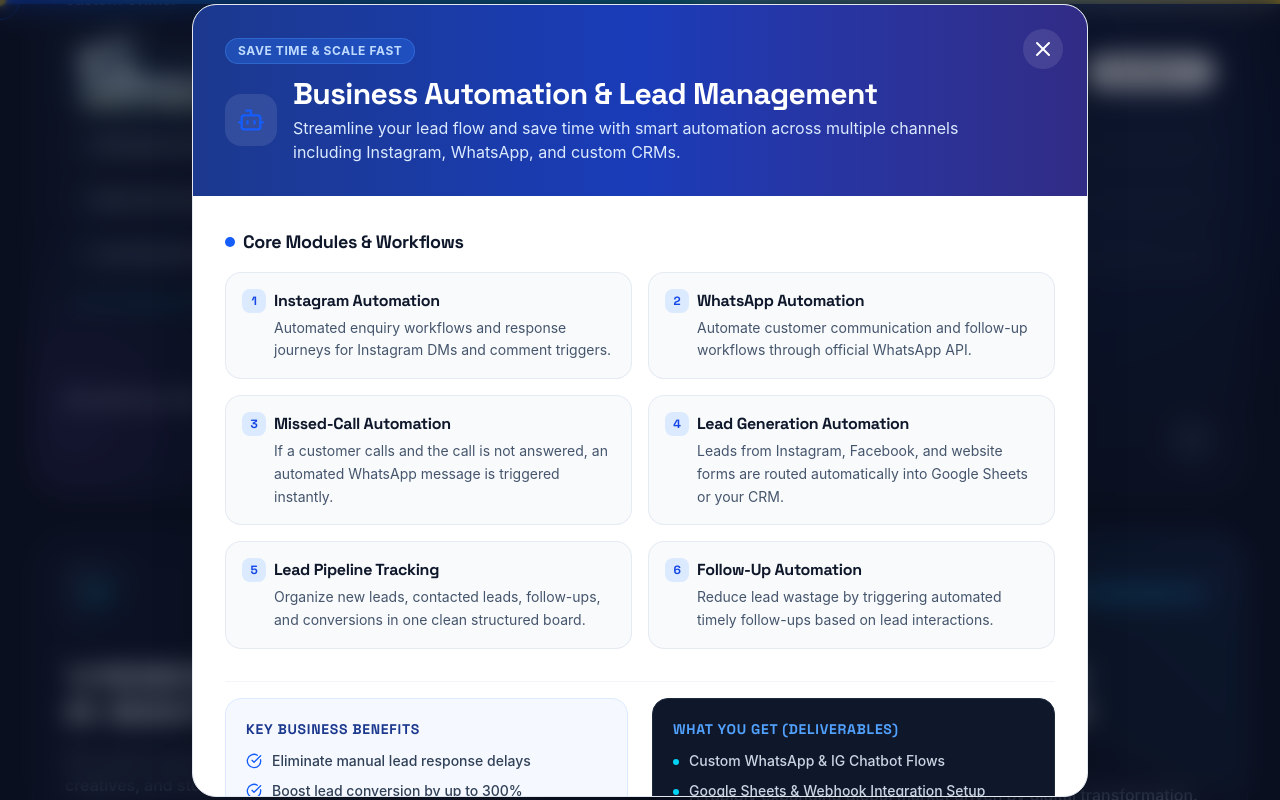
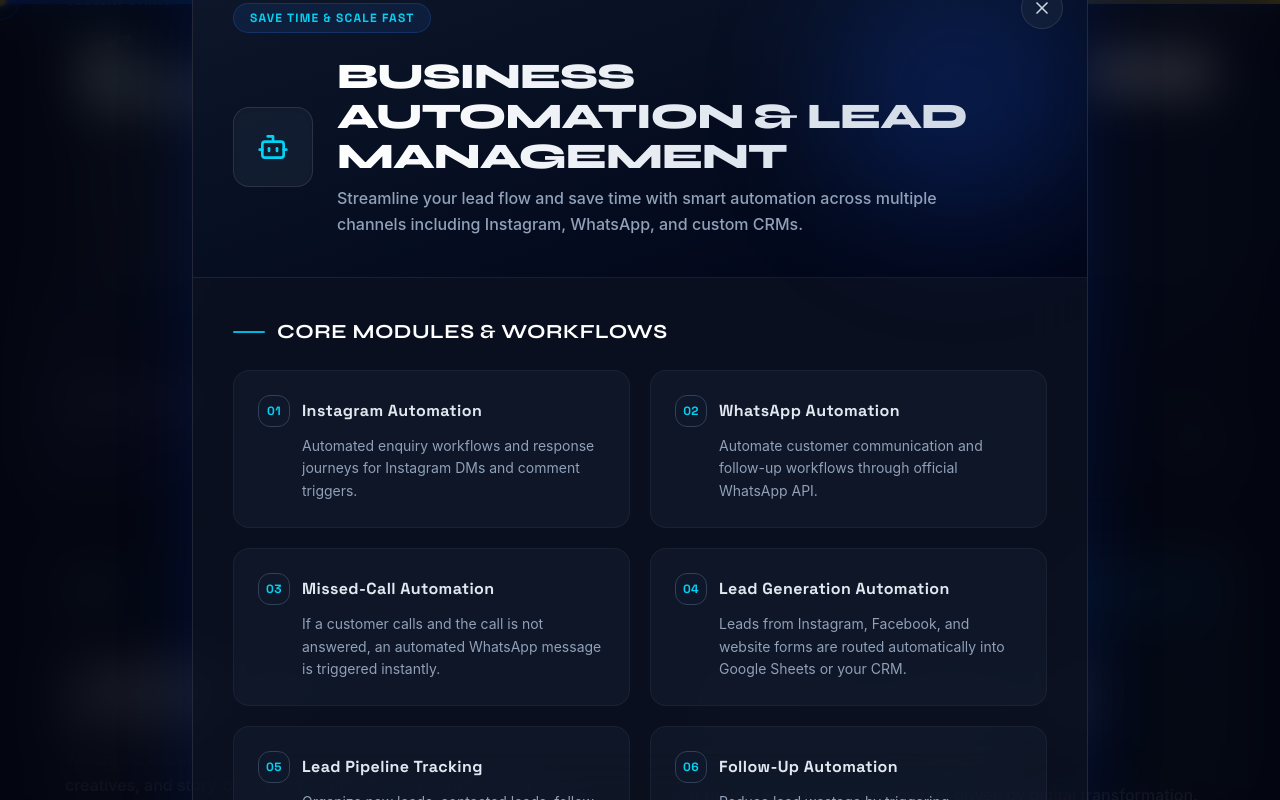
Before and after one commit to praneethreddy-18/snacksMediaMarketing, a React (Vite) app: page / in a window 1280 px wide. Both pictures are taken after a click on the button 567 px from the left and 2133 px from the top of the page. Shown: the part 1733-2533 px from the top of the page. Built offline with nearby package versions, Linux system fonts and the light colour scheme.

Commit message:
Redesign Service Detail Modal to premium dark glassmorphism theme

```diff
--- a/src/components/ServiceDetailModal.tsx
+++ b/src/components/ServiceDetailModal.tsx
@@ -17,40 +17,43 @@ export const ServiceDetailModal: React.FC<ServiceDetailModalProps> = ({
 
   const renderIcon = (name: string) => {
     switch (name) {
-      case 'Bot': return <Bot className="w-7 h-7 text-blue-600" />;
-      case 'PenTool': return <PenTool className="w-7 h-7 text-blue-600" />;
-      case 'Video': return <Video className="w-7 h-7 text-blue-600" />;
-      case 'TrendingUp': return <TrendingUp className="w-7 h-7 text-blue-600" />;
-      default: return <Sparkles className="w-7 h-7 text-blue-600" />;
+      case 'Bot': return <Bot className="w-8 h-8 text-cyan-400 group-hover:scale-110 transition-transform duration-500" />;
+      case 'PenTool': return <PenTool className="w-8 h-8 text-cyan-400 group-hover:scale-110 transition-transform duration-500" />;
+      case 'Video': return <Video className="w-8 h-8 text-cyan-400 group-hover:scale-110 transition-transform duration-500" />;
+      case 'TrendingUp': return <TrendingUp className="w-8 h-8 text-cyan-400 group-hover:scale-110 transition-transform duration-500" />;
+      default: return <Sparkles className="w-8 h-8 text-cyan-400 group-hover:scale-110 transition-transform duration-500" />;
     }
   };
 
   return (
-    <div className="fixed inset-0 z-50 flex items-center justify-center p-4 bg-slate-900/60 backdrop-blur-md overflow-y-auto animate-in fade-in duration-200">
-      <div className="relative w-full max-w-4xl bg-white rounded-3xl shadow-2xl overflow-hidden border border-slate-200 my-8">
+    <div className="fixed inset-0 z-50 flex items-center justify-center p-4 bg-[#040711]/80 backdrop-blur-xl overflow-y-auto animate-in fade-in duration-300">
+      <div className="relative w-full max-w-4xl bg-slate-900/60 backdrop-blur-2xl rounded-[2.5rem] shadow-[0_0_80px_rgba(0,71,255,0.15)] overflow-hidden border border-white/10 my-8">
 
         {/* Top Header Banner */}
-        <div className="bg-gradient-to-r from-blue-900 via-blue-800 to-indigo-900 p-8 text-white relative">
+        <div className="bg-gradient-to-br from-slate-900 to-slate-950 p-8 sm:p-10 text-white relative border-b border-white/5 group">
+          {/* Ambient Glow */}
+          <div className="absolute top-0 right-0 w-64 h-64 bg-blue-600/20 rounded-full blur-3xl pointer-events-none" />
+
           <button
             onClick={onClose}
-            className="absolute top-6 right-6 p-2 rounded-full bg-white/10 hover:bg-white/20 text-white transition-colors"
+            className="absolute top-6 right-6 p-2.5 rounded-full bg-slate-800/50 border border-white/10 hover:bg-slate-700 hover:text-cyan-400 text-slate-300 transition-all duration-300 z-10 cursor-pointer"
           >
-            <X className="w-6 h-6" />
+            <X className="w-5 h-5" />
           </button>
 
-          <div className="inline-flex items-center gap-2 px-3 py-1 rounded-full bg-blue-500/30 border border-blue-400/30 text-blue-200 text-xs font-bold uppercase tracking-wider mb-3">
+          <div className="inline-flex items-center gap-2 px-4 py-1.5 rounded-full bg-blue-500/10 border border-blue-500/20 text-cyan-400 text-xs font-grotesk font-extrabold uppercase tracking-widest mb-6 relative z-10">
             {service.badge}
           </div>
 
-          <div className="flex items-center gap-4">
-            <div className="p-3 bg-white/10 rounded-2xl backdrop-blur-md">
+          <div className="flex flex-col sm:flex-row sm:items-center gap-6 relative z-10">
+            <div className="w-20 h-20 bg-slate-800/50 border border-white/10 rounded-2xl flex items-center justify-center shrink-0 shadow-inner group-hover:border-blue-500/40 transition-colors duration-500">
               {renderIcon(service.iconName)}
             </div>
             <div>
-              <h2 className="text-2xl sm:text-3xl font-extrabold text-white">
+              <h2 className="font-display text-3xl sm:text-4xl font-black text-transparent bg-clip-text bg-gradient-to-r from-white to-slate-300 uppercase tracking-tight mb-2">
                 {service.title}
               </h2>
-              <p className="text-blue-100 text-sm sm:text-base max-w-2xl mt-1">
+              <p className="text-slate-400 text-sm sm:text-base max-w-2xl font-medium leading-relaxed">
                 {service.description}
               </p>
             </div>
@@ -58,24 +61,24 @@ export const ServiceDetailModal: React.FC<ServiceDetailModalProps> = ({
         </div>
 
         {/* Modal Body */}
-        <div className="p-6 sm:p-8 space-y-8 max-h-[75vh] overflow-y-auto">
+        <div className="p-6 sm:p-10 space-y-10 max-h-[70vh] overflow-y-auto custom-scrollbar">
 
           {/* Sub-Features Breakdown Grid */}
           <div>
-            <h3 className="text-lg font-bold text-slate-900 mb-4 flex items-center gap-2">
-              <span className="w-2.5 h-2.5 rounded-full bg-blue-600" />
+            <h3 className="font-display text-xl font-bold text-white mb-6 flex items-center gap-3 uppercase tracking-wide">
+              <span className="w-8 h-[2px] bg-cyan-500 rounded-full" />
               Core Modules & Workflows
             </h3>
-            <div className="grid grid-cols-1 md:grid-cols-2 gap-4">
+            <div className="grid grid-cols-1 md:grid-cols-2 gap-5">
               {service.subFeatures.map((feat, idx) => (
-                <div key={idx} className="p-4 rounded-2xl bg-slate-50 hover:bg-blue-50/50 border border-slate-200/80 transition-colors">
-                  <h4 className="font-bold text-slate-900 text-base mb-1 flex items-center gap-2">
-                    <span className="w-6 h-6 rounded-lg bg-blue-100 text-blue-700 text-xs font-extrabold flex items-center justify-center">
-                      {idx + 1}
+                <div key={idx} className="p-6 rounded-2xl bg-slate-800/30 hover:bg-slate-800/60 border border-white/5 hover:border-blue-500/30 transition-all duration-300 group/feat">
+                  <h4 className="font-bold text-slate-200 text-base mb-2 flex items-center gap-3 font-grotesk tracking-wide">
+                    <span className="w-8 h-8 rounded-xl bg-slate-900 border border-slate-700 text-cyan-400 text-xs font-black flex items-center justify-center shrink-0 group-hover/feat:border-cyan-500/50 transition-colors">
+                      0{idx + 1}
                     </span>
                     {feat.title}
                   </h4>
-                  <p className="text-slate-600 text-xs sm:text-sm leading-relaxed pl-8">
+                  <p className="text-slate-400 text-sm leading-relaxed pl-11">
                     {feat.description}
                   </p>
                 </div>
@@ -84,33 +87,36 @@ export const ServiceDetailModal: React.FC<ServiceDetailModalProps> = ({
           </div>
 
           {/* Benefits & Deliverables Split */}
-          <div className="grid grid-cols-1 md:grid-cols-2 gap-6 pt-4 border-t border-slate-100">
+          <div className="grid grid-cols-1 md:grid-cols-2 gap-6 pt-6 border-t border-slate-800">
 
             {/* Key Benefits */}
-            <div className="bg-blue-50/60 p-5 rounded-2xl border border-blue-100">
-              <h4 className="font-bold text-blue-900 text-sm uppercase tracking-wider mb-3">
+            <div className="bg-blue-950/20 p-6 sm:p-8 rounded-[2rem] border border-blue-900/30 relative overflow-hidden group/ben">
+              <div className="absolute -inset-4 bg-gradient-to-br from-blue-600/5 to-transparent opacity-0 group-hover/ben:opacity-100 transition-opacity duration-500" />
+              <h4 className="font-bold text-cyan-400 text-sm font-grotesk uppercase tracking-widest mb-5 flex items-center gap-2 relative z-10">
+                <Sparkles className="w-4 h-4" />
                 Key Business Benefits
               </h4>
-              <ul className="space-y-2.5">
+              <ul className="space-y-4 relative z-10">
                 {service.benefits.map((b, i) => (
-                  <li key={i} className="flex items-start gap-2.5 text-xs sm:text-sm text-slate-700 font-medium">
-                    <CheckCircle className="w-4 h-4 text-blue-600 shrink-0 mt-0.5" />
-                    <span>{b}</span>
+                  <li key={i} className="flex items-start gap-3 text-sm text-slate-300 font-medium group-hover/ben:text-white transition-colors">
+                    <CheckCircle className="w-5 h-5 text-blue-500 shrink-0 mt-0.5" />
+                    <span className="leading-relaxed">{b}</span>
                   </li>
                 ))}
               </ul>
             </div>
 
             {/* Sample Deliverables */}
-            <div className="bg-slate-900 p-5 rounded-2xl border border-slate-800 text-white">
-              <h4 className="font-bold text-blue-400 text-sm uppercase tracking-wider mb-3">
+            <div className="bg-slate-950/50 p-6 sm:p-8 rounded-[2rem] border border-slate-800 relative overflow-hidden group/del">
+              <div className="absolute top-0 right-0 w-32 h-32 bg-cyan-500/5 blur-3xl group-hover/del:bg-cyan-500/10 transition-colors duration-500" />
+              <h4 className="font-bold text-slate-400 text-sm font-grotesk uppercase tracking-widest mb-5 relative z-10">
                 What You Get (Deliverables)
               </h4>
-              <ul className="space-y-2.5">
+              <ul className="space-y-4 relative z-10">
                 {service.sampleDeliverables.map((d, i) => (
-                  <li key={i} className="flex items-start gap-2.5 text-xs sm:text-sm text-slate-300 font-medium">
-                    <span className="w-1.5 h-1.5 rounded-full bg-cyan-400 shrink-0 mt-2" />
-                    <span>{d}</span>
+                  <li key={i} className="flex items-start gap-3 text-sm text-slate-400 font-medium group-hover/del:text-slate-300 transition-colors">
+                    <span className="w-1.5 h-1.5 rounded-full bg-cyan-500 shrink-0 mt-2 shadow-[0_0_8px_rgba(6,182,212,0.8)]" />
+                    <span className="leading-relaxed">{d}</span>
                   </li>
                 ))}
               </ul>
@@ -119,20 +125,23 @@ export const ServiceDetailModal: React.FC<ServiceDetailModalProps> = ({
           </div>
 
           {/* Banner CTA inside detail view */}
-          <div className="p-6 rounded-2xl bg-gradient-to-r from-blue-600 to-cyan-600 text-white flex flex-col sm:flex-row items-center justify-between gap-4 shadow-lg shadow-blue-500/20">
-            <div>
-              <h4 className="text-xl font-extrabold">Ready to automate & scale?</h4>
-              <p className="text-blue-100 text-xs sm:text-sm">Get started with our {service.title} setup today.</p>
+          <div className="p-8 rounded-[2rem] bg-gradient-to-br from-[#0047FF] to-blue-800 text-white flex flex-col sm:flex-row items-center justify-between gap-6 shadow-[0_10px_40px_-10px_rgba(0,71,255,0.6)] relative overflow-hidden group/cta">
+            <div className="absolute top-0 right-0 w-full h-full bg-[url('https://www.transparenttextures.com/patterns/cubes.png')] opacity-10 mix-blend-overlay" />
+
+            <div className="relative z-10 text-center sm:text-left">
+              <h4 className="font-display text-2xl font-black tracking-wide mb-1 uppercase">Ready to scale?</h4>
+              <p className="text-blue-200 text-sm font-medium">Get started with our {service.title} setup today.</p>
             </div>
+
             <button
               onClick={() => {
                 onClose();
                 onSelectService(service);
               }}
-              className="px-6 py-3 bg-white text-blue-700 font-bold rounded-xl hover:bg-blue-50 transition-colors shrink-0 flex items-center gap-2"
+              className="relative z-10 px-8 py-4 bg-white text-[#040711] font-black font-grotesk uppercase tracking-wider rounded-xl hover:bg-cyan-400 transition-colors duration-300 shrink-0 flex items-center gap-3 cursor-pointer group-hover/cta:shadow-[0_0_20px_rgba(255,255,255,0.3)]"
             >
               <span>Get Started</span>
-              <ArrowRight className="w-4 h-4" />
+              <ArrowRight className="w-5 h-5 group-hover/cta:translate-x-1 transition-transform" />
             </button>
           </div>
 
```
